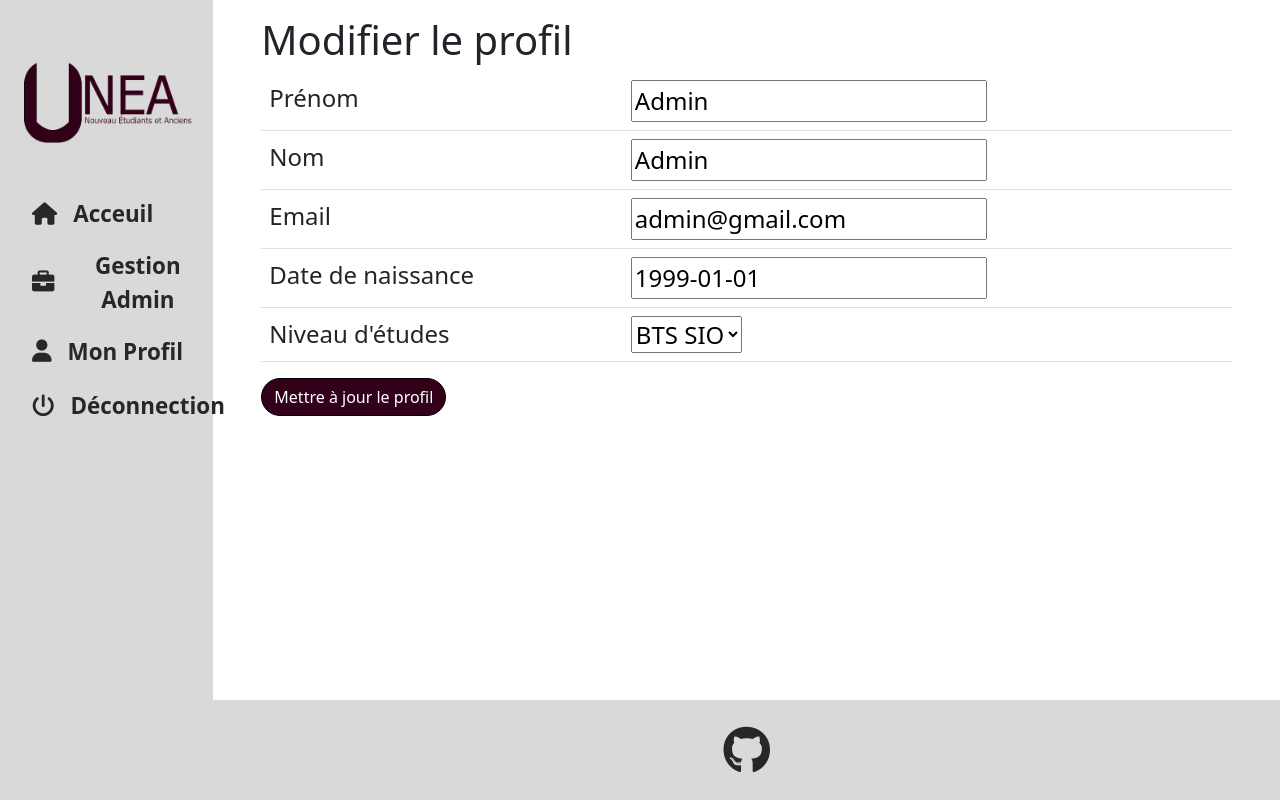
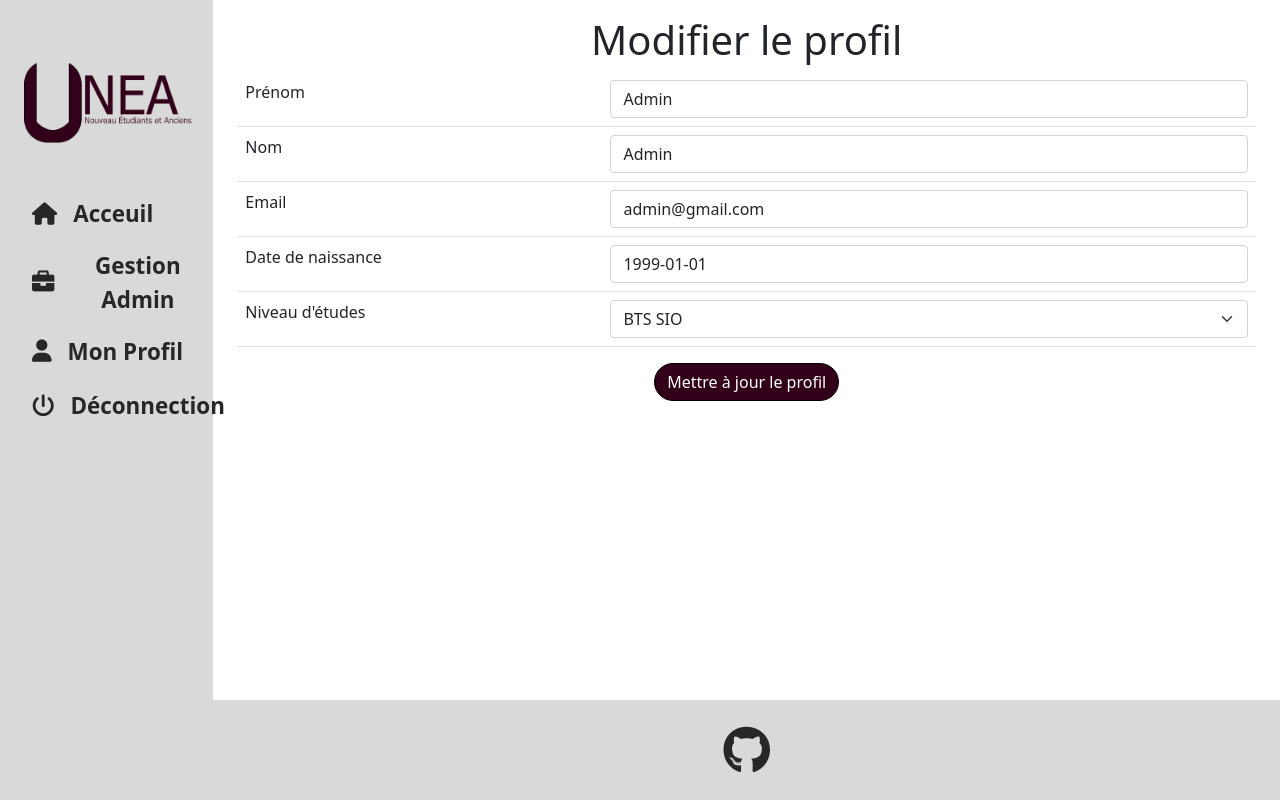
Before and after one commit to Miner-code/MIT-G4, a PHP site: page /edit-profil.php in a window 1280 px wide. Run offline with PHP 8.4, Linux system fonts and the light colour scheme; a user stored in the database is signed in; data comes from the database, SQL or seed files in the repository; tables that the repository leaves empty hold one stand-in row (values such as "Sample post").

Commit message:
edit-profil release 1.3 & profil update

```diff
--- a/edit-profil.php
+++ b/edit-profil.php
@@ -14,8 +14,7 @@ session_start();
 	include "include/nav.php";
 	?>
 
-	<div class="container">
-		<h1>Modifier le profil</h1>
+		<h1 class="text-center">Modifier le profil</h1>
 		<?php
 		if (isset($_POST['update_profile'])) {
 			// Code pour mettre à jour le profil ici
@@ -33,25 +32,25 @@ session_start();
 				while ($user_data = $stmt->fetch(PDO::FETCH_ASSOC)) {
 					?>
 					<tr>
-							<td class="fs-4">Prénom</td>
-							<td class="fs-4"><input type="text" name="prenom_user" value="<?php echo $user_data['prenom_user']; ?>"></td>
+						<td>Prénom</td>
+						<td><input class="form-control" type="text" name="prenom_user" value="<?php echo $user_data['prenom_user']; ?>"></td>
 					</tr>
 					<tr>
-							<td class="fs-4">Nom</td>
-							<td class="fs-4"><input type="text" name="nom_user" value="<?php echo $user_data['nom_user']; ?>"></td>
+						<td>Nom</td>
+						<td><input class="form-control" type="text" name="nom_user" value="<?php echo $user_data['nom_user']; ?>"></td>
 					</tr>
 					<tr>
-							<td class="fs-4">Email</td>
-							<td class="fs-4"><input type="email" name="mail_user" value="<?php echo $user_data['mail_user']; ?>"></td>
+						<td>Email</td>
+						<td><input class="form-control" type="email" name="mail_user" value="<?php echo $user_data['mail_user']; ?>"></td>
 					</tr>
 					<tr>
-							<td class="fs-4">Date de naissance</td>
-							<td class="fs-4"><input type="text" name="dtn_user" value="<?php echo $user_data['dtn_user']; ?>"></td>
+						<td>Date de naissance</td>
+						<td><input class="form-control" type="text" name="dtn_user" value="<?php echo $user_data['dtn_user']; ?>"></td>
 					</tr>
 					<tr>
-							<td class="fs-4">Niveau d'études</td>
-							<td class="fs-4">
-								<select name="cursus">
+						<td>Niveau d'études</td>
+						<td>
+							<select name="cursus" class="form-select">
 								<option value="<?php echo $user_data['id_cursus']; ?>"><?php echo $user_data['libelle_cursus']; ?></option>
 								<!-- Vous devez charger la liste des cursus disponibles ici -->
 							</select>
@@ -62,9 +61,10 @@ session_start();
 				?>
 			</tbody>
 		</table>
+		<section class="d-flex justify-content-center">
 			<button type="submit" name="update_profile" class="btn btn-primary">Mettre à jour le profil</button>
+		</section>
 	</form>
-	</div>
 
 	<?php include "include/footer.php"; ?>
 </body>
```
Also changed, not shown: profil.php (+7 -12 lines). Lines whose indentation alone changed are shown as unchanged.
